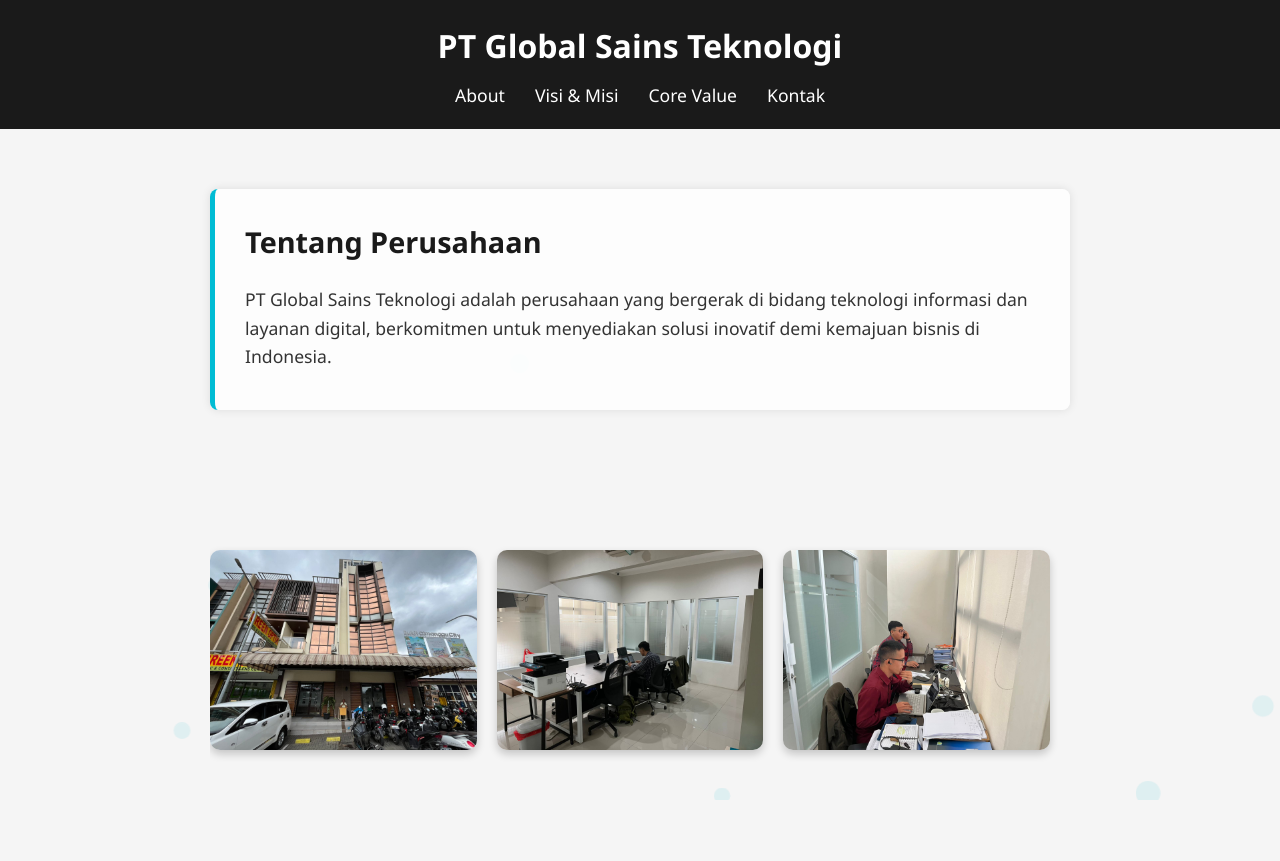
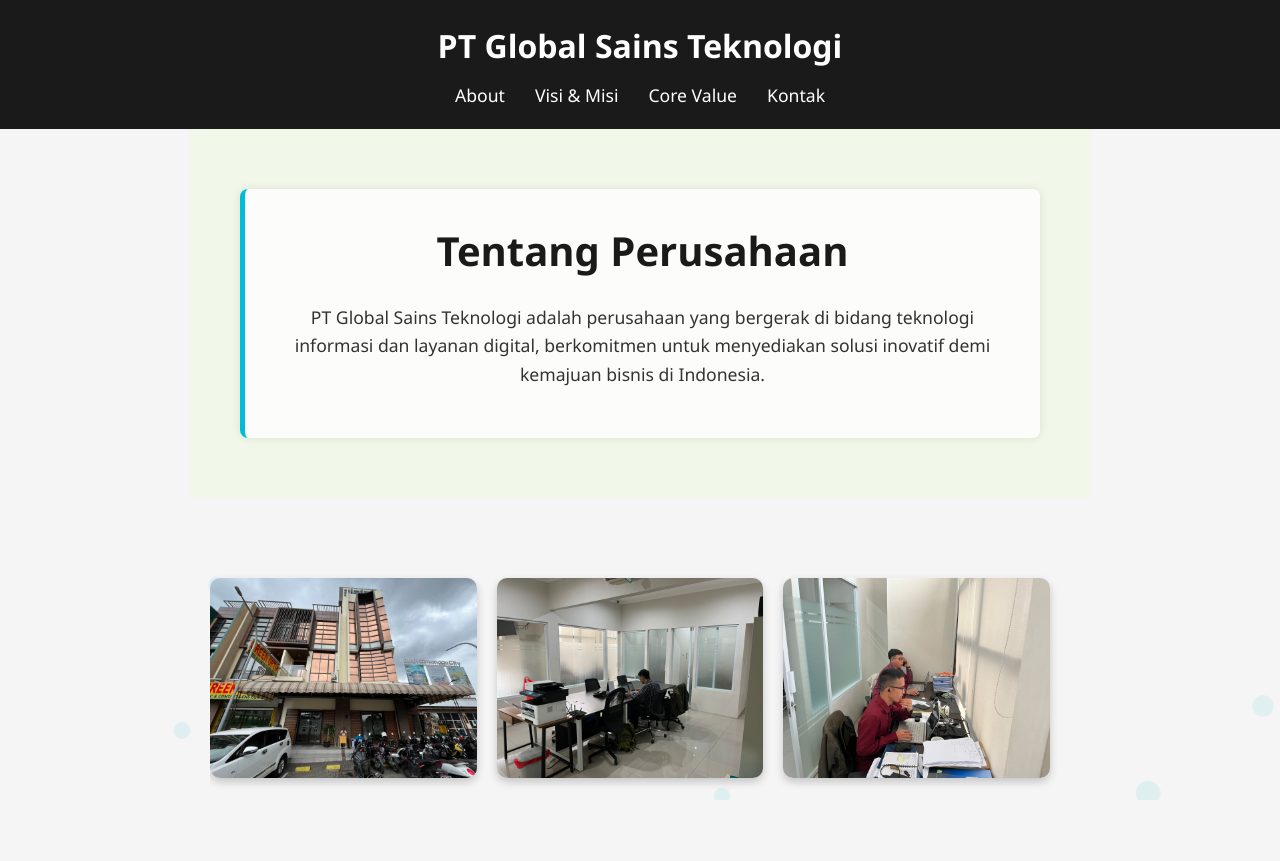
Before and after one commit to GlobalSains/Global-Sains-Teknologi, a plain HTML site: page index.html in a window 1280 px wide. Shown: the top 861 px of the page. Drawn offline with Linux system fonts and the light colour scheme.

Commit message:
Update styles.css

```diff
--- a/styles.css
+++ b/styles.css
@@ -56,13 +56,46 @@
   margin-bottom: 10px;
 }
 
-/* Overlay in about */
+/* Section About */
+#about {
+  background-color: #f1f8e9; /* Warna latar belakang hijau muda yang menyegarkan */
+  padding: 60px 20px;
+  text-align: center;
+  position: relative;
+  overflow: hidden;
+}
+
 #about .overlay {
-  background: #ffffffcc;
-  padding: 30px;
-  border-left: 5px solid #00bcd4;
+  background: rgba(255, 255, 255, 0.9); /* Overlay putih transparan */
+  padding: 40px;
   border-radius: 8px;
-  box-shadow: 0 0 10px rgba(0,0,0,0.1);
+  box-shadow: 0 6px 12px rgba(0, 0, 0, 0.1);
+  max-width: 800px;
+  margin: 0 auto;
+}
+
+#about h2 {
+  font-size: 2.5em;
+  color: #1a1a1a; /* Teks judul dengan warna gelap */
+  margin-bottom: 20px;
+}
+
+#about p {
+  font-size: 1.1em;
+  color: #333;
+  line-height: 1.6;
+  margin-bottom: 20px;
+}
+
+/* Bubble effect for About */
+#about .bubble-container-section {
+  position: absolute;
+  top: 0;
+  left: 0;
+  width: 100%;
+  height: 100%;
+  pointer-events: none;
+  z-index: -1;
 }
 
 /* Slider */
```
